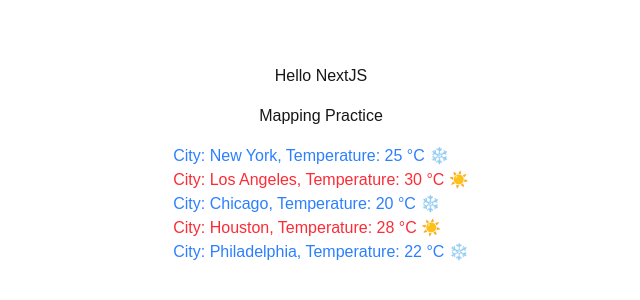
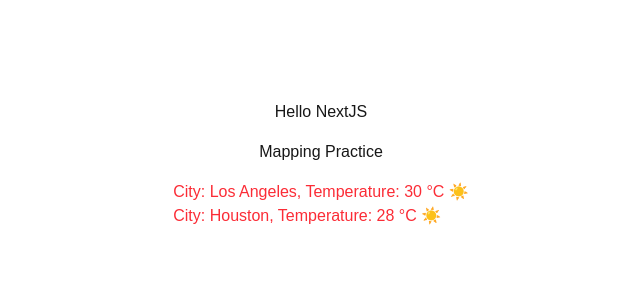
Before and after one commit to Chatan2700/next16-app-test, a Next.js app: page / in a window 1280 px wide. Shown: the part 236-536 px from the top of the page, without its empty margins (319-959 px from the left). Built offline with nearby package versions, Linux system fonts and the light colour scheme.

Commit message:
Exercise #14 Done

```diff
--- a/components/MapPractice.tsx
+++ b/components/MapPractice.tsx
@@ -15,6 +15,8 @@
 ];
 
 const MapPractice = () => {
+  const hotCities = weather.filter((item) => item.temperature > 25);
+
   return (
     <div>
       <div className="flex flex-col items-center justify-center gap-4">
@@ -22,7 +24,7 @@
 
         <ul>
           {/* // Destructure the properties directly in the map function */}
-          {weather.map(({ id, city, temperature }: Weather) => {
+          {hotCities.map(({ id, city, temperature }: Weather) => {
             return (
               // Add classname based on a contion
               <li key={id} className={temperature > 25 ? "text-red-500" : "text-blue-500"}>
```
